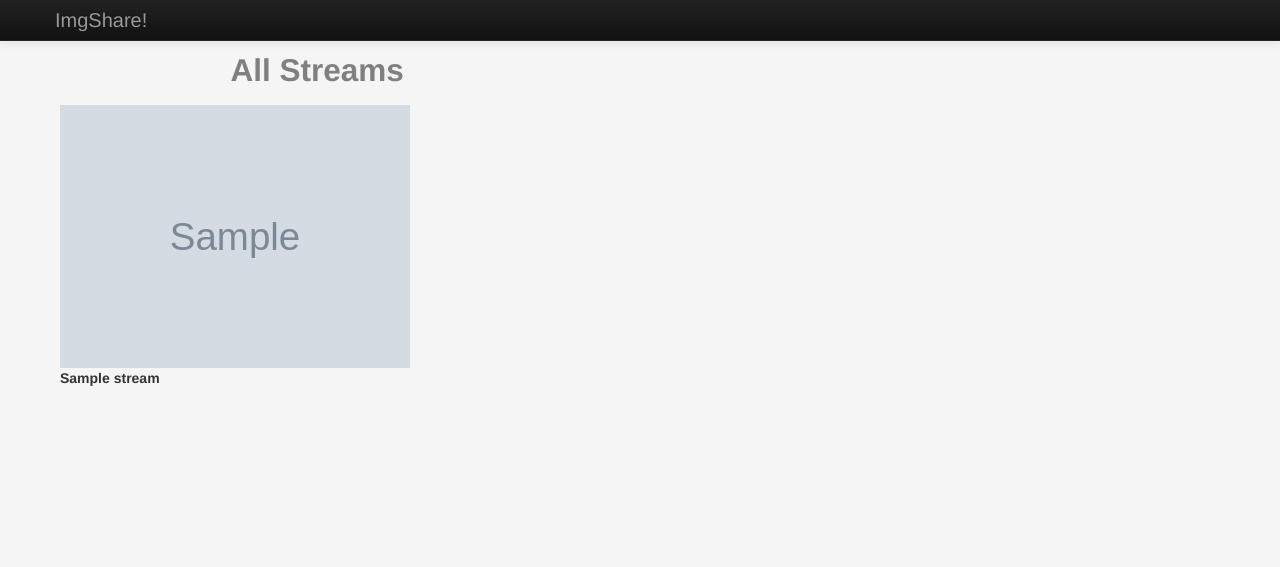
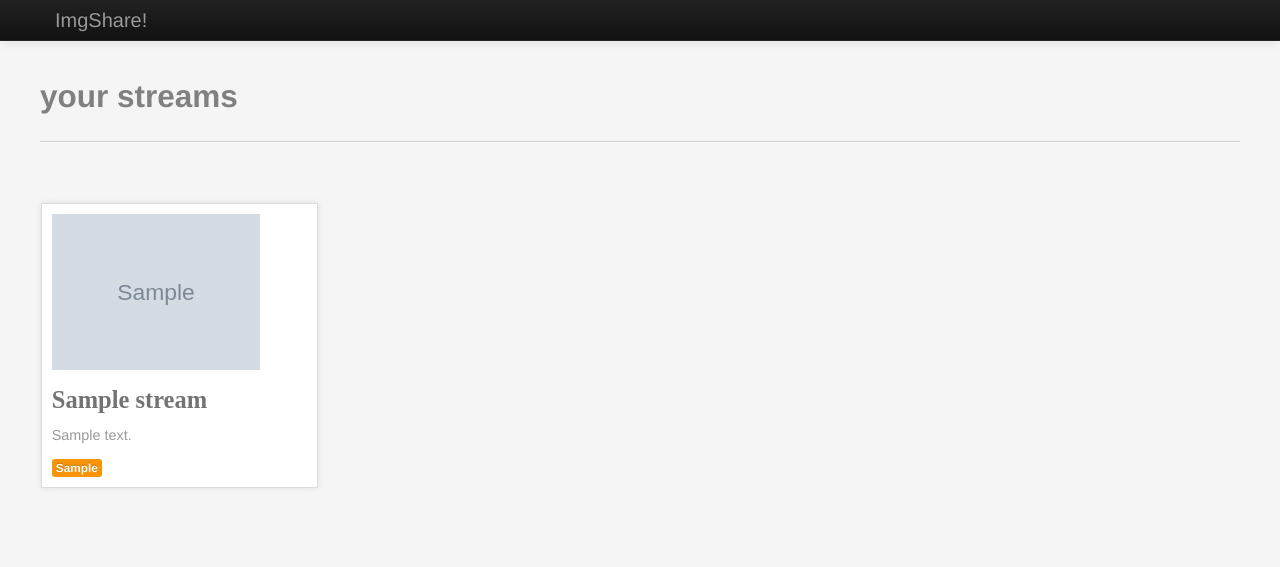
Before and after one commit to goyalankit/imgshare, a Python web app: template templates/view.html in a window 1280 px wide. Shown: the top 567 px of the page. Run offline with Jinja, Linux system fonts and the light colour scheme; the template is opened without the code that fills it: most values are stand-ins (such as "Sample title", 1, 10 or a date in 2020); grey boxes marked "Sample" are stand-in pictures; some libraries are stand-ins or nearby versions; some web fonts are replaced.

```diff
--- a/routes.py
+++ b/routes.py
@@ -6,10 +6,12 @@ _routes = [
         RedirectRoute('/manage<format:(.*)>', user.Manage, name='logout', strict_slash=True),
         RedirectRoute('/stream/image/get', user.Thumbnailer, name='get image', strict_slash=True),
         RedirectRoute('/stream/image/upload', user.Uploader, name='image upload', strict_slash=True),
-        RedirectRoute('/stream/view', user.View, name='view stream', strict_slash=True),
+        RedirectRoute('/upload', user.UploadHandler, name='image upload', strict_slash=True),
+        RedirectRoute('/stream/view<format:(.*)>', user.View, name='view stream', strict_slash=True),
         RedirectRoute('/view<format:(.*)>', user.ViewAll , name='view all streams', strict_slash=True),
         RedirectRoute('/create', user.Create , name='create-stream', strict_slash=True),
-        RedirectRoute('/ping<format:\.(.*)>', user.Ping , name='create-stream', strict_slash=True),
+        RedirectRoute('/ping<format:(.*)>', user.Ping , name='create-stream', strict_slash=True),
+        RedirectRoute('/serve/<resource:(.*)>', user.ServeHandler , name='create-stream', strict_slash=True),
         RedirectRoute('/subscribe<format:\.(.*)>', user.Subscribe , name='subscribe a stream', strict_slash=True)
 
 ]
--- a/templates/view.html
+++ b/templates/view.html
@@ -1,40 +1,218 @@
 {% include 'templates/header.html' %}
-<link rel="stylesheet" href="/css/owl.carousel.css">
-<link rel="stylesheet" href="/css/owl.theme.css">
-<script src="//ajax.googleapis.com/ajax/libs/jquery/2.1.1/jquery.min.js"></script>
-<script src="/js/owl.carousel.js"></script>
-<style>
-.gallery-item {
-  width: 350px;
-  margin: 5px;
+
+
+<style type="text/css">
+
+@font-face {
+  font-family: 'Vollkorn';
+  font-style: normal;
+  font-weight: 400;
+  src: local('Vollkorn Regular'), local('Vollkorn-Regular'), url(http://fonts.gstatic.com/s/vollkorn/v6/BCFBp4rt5gxxFrX6F12DKnYhjbSpvc47ee6xR_80Hnw.woff) format('woff');
 }
 
-a:hover .galley-item {
-  opacity: 5%;
+
+
+body {
+}
+h1 {
+font-family: Vollkorn;
+	font-size: 4em;
+	font-weight: 400;
+	margin: 0 0 20px;
+	text-align: center;
+	text-shadow: 1px 1px 0 #fff, 2px 2px 0 #bbb;
 }
 
-.gallery-item {
-  display: block;
-  float: left;
+h3 {
+  font-family: Vollkorn;
+}
+
+hr {
+	border-top: 1px solid #ccc;
+	border-bottom: 1px solid #fff;
+	margin: 25px 0;
+	clear: both;
+}
+.centered {
+	text-align: center;
+}
+.wrapper {
+	width: 100%;
+	padding: 30px 0;
+}
+.container {
+	width: 1200px;
+	margin: 0 auto;
+}
+ul.grid-nav {
+	list-style: none;
+	font-size: .85em;
+	font-weight: 200;
+	text-align: center;
+}
+ul.grid-nav li {
+	display: inline-block;
+}
+ul.grid-nav li a {
+	display: inline-block;
+	background: #999;
+	color: #fff;
+	padding: 10px 20px;
+	text-decoration: none;
+	border-radius: 4px;
+	-moz-border-radius: 4px;
+	-webkit-border-radius: 4px;
+}
+ul.grid-nav li a:hover {
+	background: #7b0;
+}
+ul.grid-nav li a.active {
+	background: #333;
+}
+.grid-container {
+  margin-top:5%;
+/*	display: none; */
+}
+/* ----- Image grids ----- */
+ul.rig {
+	list-style: none;
+	font-size: 0px;
+	margin-left: -2.5%; /* should match li left margin */
+}
+ul.rig li {
+	display: inline-block;
+	padding: 10px;
+	margin: 0 0 2.5% 2.5%;
+	background: #fff;
+	border: 1px solid #ddd;
+	font-size: 16px;
+	font-size: 1rem;
+	vertical-align: top;
+	box-shadow: 0 0 5px #ddd;
+	box-sizing: border-box;
+	-moz-box-sizing: border-box;
+	-webkit-box-sizing: border-box;
+}
+ul.rig li img {
+	max-width: 100%;
+/*	height: auto; */  /* might effect responsiveness */
+  height: 156px;
+	margin: 0 0 10px;
+}
+ul.rig li h3 {
+	margin: 0 0 5px;
+}
+ul.rig li p {
+	font-size: .9em;
+	line-height: 1.5em;
+	color: #999;
+}
+/* class for 2 columns */
+ul.rig.columns-2 li {
+	width: 47.5%; /* this value + 2.5 should = 50% */
+}
+/* class for 3 columns */
+ul.rig.columns-3 li {
+	width: 30.83%; /* this value + 2.5 should = 33% */
+}
+/* class for 4 columns */
+ul.rig.columns-4 li {
+	width: 22.5%; /* this value + 2.5 should = 25% */
+}
+
+@media (max-width: 1199px) {
+	.container {
+		width: auto;
+		padding: 0 10px;
+	}
+}
+
+@media (max-width: 480px) {
+	ul.grid-nav li {
+		display: block;
+		margin: 0 0 5px;
+	}
+	ul.grid-nav li a {
+		display: block;
+	}
+	ul.rig {
+		margin-left: 0;
+	}
+	ul.rig li {
+		width: 100% !important; /* over-ride all li styles */
+		margin: 0 0 20px;
+	}
+}
+
+li a:hover img {
+ opacity: 0.4;
+ filter: alpha(opacity=40);
+}
+
+li a:hover li {
+  background-color: black;
+}
+
+li a:hover a{
+  text-decoration: none;
+  color: black;
+}
+
+ul li h3 {
+  color: #737373;
 }
 </style>
+
+
 <div class="container">
 
     <output id="outputLog"></output>
 
-    <h2 style="color: grey; margin-left: 15%">All Streams</h2>
+
+    <h2 style="margin-top: 3%; color: grey;">your streams</h2>
+    <hr/>
+		<div id="four-columns" class="grid-container">
+			<ul class="rig columns-4">
     {% if user_streams %}
-      <div id="gallery" class="mygal">
       {% for stream_type in user_streams %}
         {% for stream in user_streams[stream_type] %}
-        <div class="gallery-item">
-          <a href="./stream/view?id={{stream['id']}}"><img src="{{stream['cover_image'] or 'http://farm4.static.flickr.com/3882/15217941542_4473b99f02_b.jpg' }}" onerror="this.src='http://farm4.static.flickr.com/3882/15217941542_4473b99f02_b.jpg'"></a>
-          <b>{{stream['name']}}</b>
-        </div>
+				<li>
+        <a href="./stream/view?id={{stream['id']}}" style="text-decoration: none;">
+					<img class="gl-img" src="{{stream['cover_image'] or 'http://farm4.static.flickr.com/3882/15217941542_4473b99f02_b.jpg' }}" onerror="this.src='http://farm4.static.flickr.com/3882/15217941542_4473b99f02_b.jpg'" />
+          <!--<a href="./stream/view?id={{stream['id']}}"><img src="" onerror="this.src='http://farm4.static.flickr.com/3882/15217941542_4473b99f02_b.jpg'"></a>-->
+          <h3>{{stream['name']}}</h3>
+          <p> {{stream['comments']}} </p>
+        </a>
+        {% if stream_type == 'owned' %}
+          <span class="label label-success">{{stream_type}}</span>
+        {% else %}
+          <span class="label label-warning">{{stream_type}}</span>
+        {% endif %}
+				</li>
         {% endfor %}
       {% endfor %}
     {% endif %}
+			</ul>
     </div>
+
+
+
+<script src="http://ajax.googleapis.com/ajax/libs/jquery/1.10.2/jquery.min.js" type="text/javascript"></script>
+<script type="text/javascript">
+$(document).ready(function() {
+	$('.grid-nav li a').on('click', function(event){
+		event.preventDefault();
+		$('.grid-container').fadeOut(500, function(){
+			$('#' + gridID).fadeIn(500);
+		});
+		var gridID = $(this).attr("data-id");
+
+		$('.grid-nav li a').removeClass("active");
+		$(this).addClass("active");
+	});
+});
+</script>
+
 <!--script>
 /* Documentation: http://owlgraphic.com/owlcarousel/demos/manipulations.html */
 
```
Also changed, not shown: models.py (+7 -3 lines), modules/user.py (+50 -19 lines), templates/view_stream.html (+15 -15 lines).
